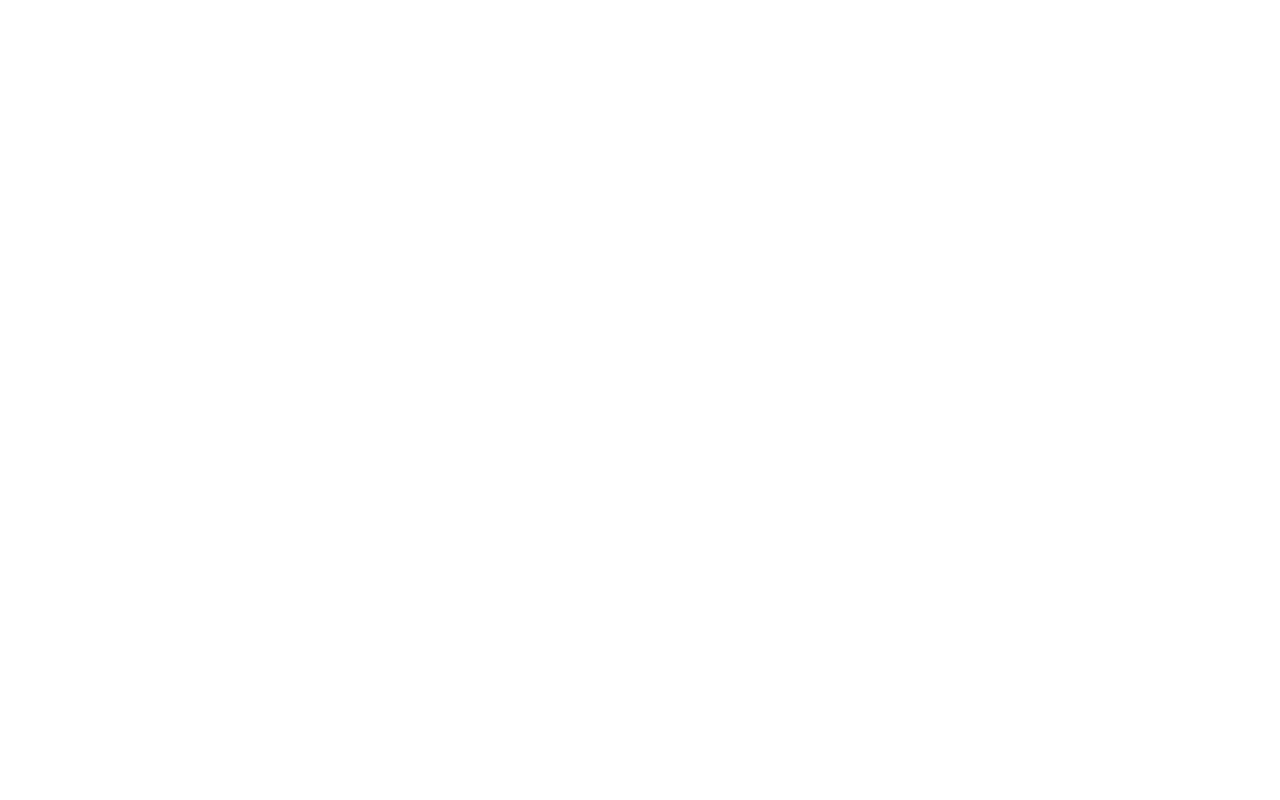
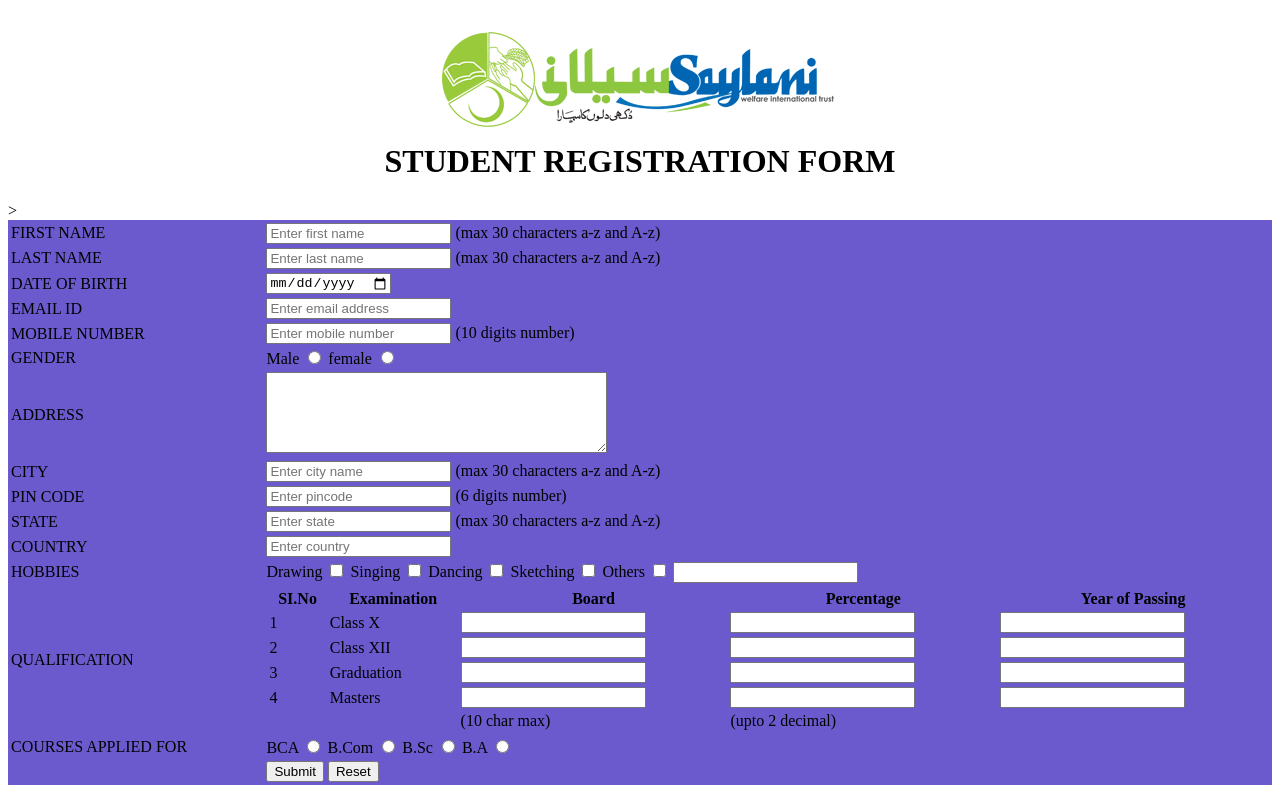
Before and after one commit to KinzaSyed/Web-Mobile-Hybrid-App-Development-Course-Saylani, a plain HTML site: page assignment2.html in a window 1280 px wide. Drawn offline with Linux system fonts and the light colour scheme.

Commit message:
assignment2

```diff
--- a/assignment2.html
+++ b/assignment2.html
@@ -0,0 +1,164 @@
+<!DOCTYPE html>
+<html lang="en">
+
+<head>
+  <meta charset="UTF-8">
+  <meta name="viewport" content="width=device-width, initial-scale=1.0">
+  <link rel="stylesheet" href="./style.css">
+  <title>Registration Form</title>
+</head>
+
+<body>
+  <h1>
+    <img src="./Saylani-logo.png" alt="saylaniLogo"> <br />
+    STUDENT REGISTRATION FORM
+  </h1>
+  <table>
+    <tr>
+      <td>FIRST NAME</td>
+      <td><input type="text" name="firstname" id="firstname" placeholder="Enter first name">
+        (max 30 characters a-z and A-z)</td>
+    </tr>
+    <tr>
+      <td>LAST NAME</td>
+      <td><input type="text" name="lastname" id="lastname" placeholder="Enter last name">
+        (max 30 characters a-z and A-z)</td>
+    </tr>
+    <tr>
+      <td>DATE OF BIRTH</td>
+      <td><input type="date" name="dob" id="dob"></td>
+    </tr>
+    <tr>
+      <td>EMAIL ID</td>
+      <td><input type="email" name="emailid" placeholder="Enter email address" id="emailid"></td>
+    </tr>
+    <tr>
+      <td>MOBILE NUMBER</td>
+      <td><input type="number" name="mobileno" id="mobileno" placeholder="Enter mobile number"> (10 digits number)</td>
+    </tr>
+    <tr>
+      <td>GENDER</td>
+      <td>
+        <label>Male</label>
+        <input type="radio" name="gender" id="male">
+        <label>female</label>
+        <input type="radio" name="gender" id="female">
+
+      </td>
+    </tr>
+    <tr>
+      <td>ADDRESS</td>
+      <td>
+        <textarea name="address" id="address" cols="40" rows="5"></textarea>
+      </td>
+    </tr>
+    <tr>
+      <td>CITY</td>
+      <td>
+        <input type="text" name="city" id="city" placeholder="Enter city name">
+        (max 30 characters a-z and A-z)</td>
+    </tr>
+    <tr>
+      <td>PIN CODE</td>
+      <td><input type="number" name="pincode" id="pincode" placeholder="Enter pincode"> (6 digits number)</td>
+    </tr>>
+    <tr>
+      <td>STATE</td>
+      <td>
+        <input type="text" name="state" id="state" placeholder="Enter state">
+        (max 30 characters a-z and A-z)</td>
+    </tr>
+    <tr>
+      <td>COUNTRY</td>
+      <td>
+        <input type="text" name="country" id="country" placeholder="Enter country">
+      </td>
+    </tr>
+
+    <tr>
+      <td>HOBBIES</td>
+      <td>
+        <label for="drawing">Drawing</label>
+        <input type="checkbox" name="drawing" id="drawing">
+        <label for="singing">Singing</label>
+        <input type="checkbox" name="singing" id="singing">
+        <label for="dancing">Dancing</label>
+        <input type="checkbox" name="dancing" id="dancing">
+        <label for="sketching">Sketching</label>
+        <input type="checkbox" name="sketching" id="sketching">
+        <label for="others">Others</label>
+        <input type="checkbox" name="others" id="others">
+        <input type="text" name="others" id="others">
+      </td>
+    </tr>
+    <tr>
+      <td>QUALIFICATION</td>
+      <td>
+        <table>
+          <th>SI.No</th>
+          <th>Examination</th>
+          <th>Board</th>
+          <th>Percentage</th>
+          <th>Year of Passing</th>
+          <tr>
+            <td>1</td>
+            <td>Class X</td>
+            <td><input type="text" name="row1col1" id="row1col1"></td>
+            <td><input type="text" name="row1col2" id="row2col2"></td>
+            <td><input type="text" name="row1col3" id="row3col3"></td>
+          </tr>
+          <tr>
+            <td>2</td>
+            <td>Class XII</td>
+            <td><input type="text" name="row2col1" id="row2col1"></td>
+            <td><input type="text" name="row2col2" id="row2col2"></td>
+            <td><input type="text" name="row2col3" id="row2col3"></td>
+          </tr>
+          <tr>
+            <td>3</td>
+            <td>Graduation</td>
+            <td><input type="text" name="row3col1" id="row3col1"></td>
+            <td><input type="text" name="row3col2" id="row3col2"></td>
+            <td><input type="text" name="row3col3" id="row3col3"></td>
+          </tr>
+          <tr>
+            <td>4</td>
+            <td>Masters</td>
+            <td><input type="text" name="row4col1" id="row4col1"></td>
+            <td><input type="text" name="row4col2" id="row4col2"></td>
+            <td><input type="text" name="row4col3" id="row4col3"></td>
+          </tr>
+          <tr>
+            <td></td>
+            <td></td>
+            <td>(10 char max)</td>
+            <td>(upto 2 decimal)</td>
+            <td></td>
+          </tr>
+        </table>
+
+      </td>
+
+    </tr>
+
+    <tr>
+      <td>COURSES APPLIED FOR</td>
+      <td>
+        <label for="">BCA</label> <input type="radio" name="courses" id="bca">
+        <label for="">B.Com</label> <input type="radio" name="courses" id="bca">
+        <label for="">B.Sc</label> <input type="radio" name="courses" id="bca">
+        <label for="">B.A</label> <input type="radio" name="courses" id="bca">
+      </td>
+    </tr>
+    <tr>
+      <td></td>
+      <td>
+        <input type="submit" name="submit" id="submit" value="Submit" class="centered" />
+        <input type="reset" name="reset" id="reset" value="Reset" class="centered">
+      </td>
+    </tr>
+  </table>
+
+</body>
+
+</html>
--- /dev/null
+++ b/style.css
@@ -0,0 +1,7 @@
+table{
+  background-color: #6b5acd;
+  width: 100%;
+}
+h1, .centered{
+  text-align: center;
+}
```
Also changed, not shown: Forms.html (+4 -2 lines), Saylani-logo.png (added), TickLogo.png (added), saylaniLogo.png (added).
